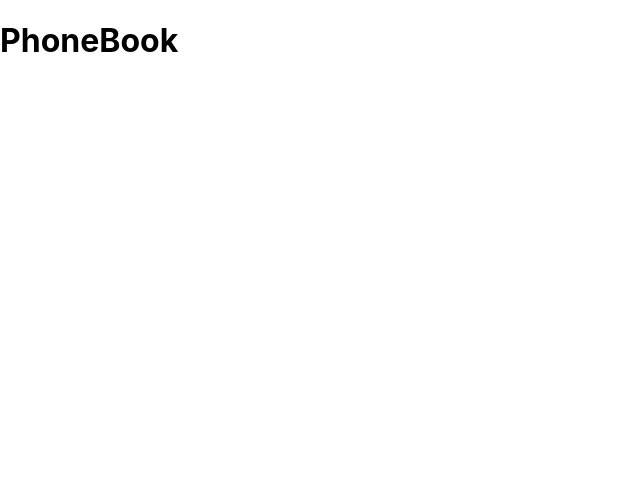
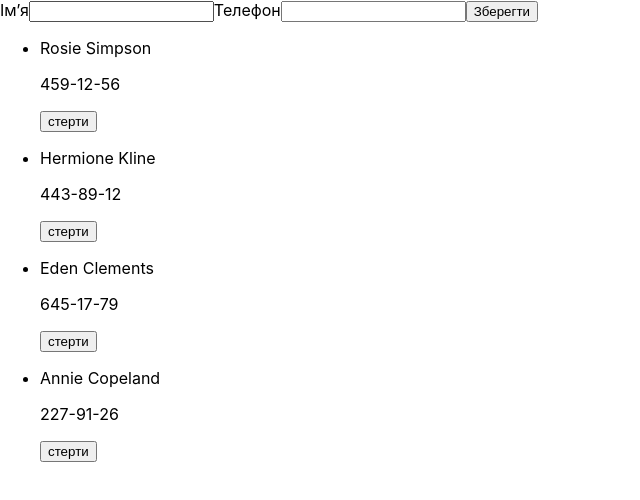
Before and after one commit to taraiihor/goit-react-hw-02-phonebook, a React (Create React App) app: page / in a window 1280 px wide. Shown: the top 500 px of the page, without its empty margins (0-640 px from the left). Built offline with nearby package versions, Linux system fonts and the light colour scheme.

Commit message:
Додаю функццію додати контакт

```diff
--- a/package.json
+++ b/package.json
@@ -9,6 +9,7 @@
     "react": "^17.0.1",
     "react-dom": "^17.0.1",
     "react-scripts": "4.0.1",
+    "uuid": "^8.3.1",
     "web-vitals": "^0.2.4"
   },
   "scripts": {
--- a/src/App.js
+++ b/src/App.js
@@ -1,9 +1,85 @@
-function App() {
-  return (
-    <>
-      <h1>PhoneBook</h1>
-    </>
-  );
+import React from 'react';
+import ContactsList from './ContactsList';
+import contact from './contacts.json';
+import { v4 as uniqueId } from 'uuid';
+class App extends React.Component {
+  state = {
+    contacts: contact,
+    name: '',
+    number: '',
+  };
+  addContact = (name, number) => {
+    const contact = {
+      id: uniqueId(),
+      name,
+      number,
+    };
+    this.setState(prevState => ({
+      contacts: [contact, ...prevState.contacts],
+    }));
+  };
+
+  deleteContact = contactId => {
+    this.setState(prevState => ({
+      contacts: prevState.contacts.filter(contact => contact.id !== contactId),
+    }));
+  };
+  // toggleCompleted = contactId => {
+  //   this.setStata(prevState => ({
+  //     contacts: prevState.contacts.mapcontacts(contact => {
+  //       if (contact.id === contactId) {
+  //         return { ...contact, contacts: !contact.contacts };
+  //       }
+  //       return contact;
+  //     }),
+  //   }));
+  // };
+  handleChange = event => {
+    const { name, value } = event.currentTarget;
+    this.setState({ [name]: value });
+  };
+  handleSubmit = event => {
+    event.preventDefault();
+    const { name, number } = this.state;
+    this.addContact(name, number);
+    this.reset();
+  };
+
+  reset = () => {
+    this.setState({ name: '', number: '' });
+  };
+  render() {
+    const { contacts } = this.state;
+    return (
+      <div>
+        <form onSubmit={this.handleSubmit}>
+          <label>
+            Ім’я
+            <input
+              type="text"
+              name="name"
+              value={this.state.name}
+              onChange={this.handleChange}
+            />
+          </label>
+          <label>
+            Телефон
+            <input
+              type="text"
+              name="number"
+              value={this.state.number}
+              onChange={this.handleChange}
+            />
+          </label>
+          <button type="submit">Зберегти</button>
+        </form>
+        <ContactsList
+          contacts={contacts}
+          onDeleteContact={this.deleteContact}
+        />
+      </div>
+    );
+  }
 }
 
 export default App;
--- /dev/null
+++ b/src/ContactsList.js
@@ -0,0 +1,14 @@
+import React from 'react';
+const ContactsList = ({ contacts, onDeleteContact }) => (
+  <ul>
+    {contacts.map(({ id, name, number }) => (
+      <li key={id}>
+        <p>{name}</p>
+        <p>{number}</p>
+        <button onClick={() => onDeleteContact(id)}>стерти</button>
+      </li>
+    ))}
+  </ul>
+);
+
+export default ContactsList;
--- /dev/null
+++ b/src/contacts.json
@@ -0,0 +1,6 @@
+[
+  { "id": "id-1", "name": "Rosie Simpson", "number": "459-12-56" },
+  { "id": "id-2", "name": "Hermione Kline", "number": "443-89-12" },
+  { "id": "id-3", "name": "Eden Clements", "number": "645-17-79" },
+  { "id": "id-4", "name": "Annie Copeland", "number": "227-91-26" }
+]
```
Also changed, not shown: 2 other files (tests, documents, lock files or other folders).
